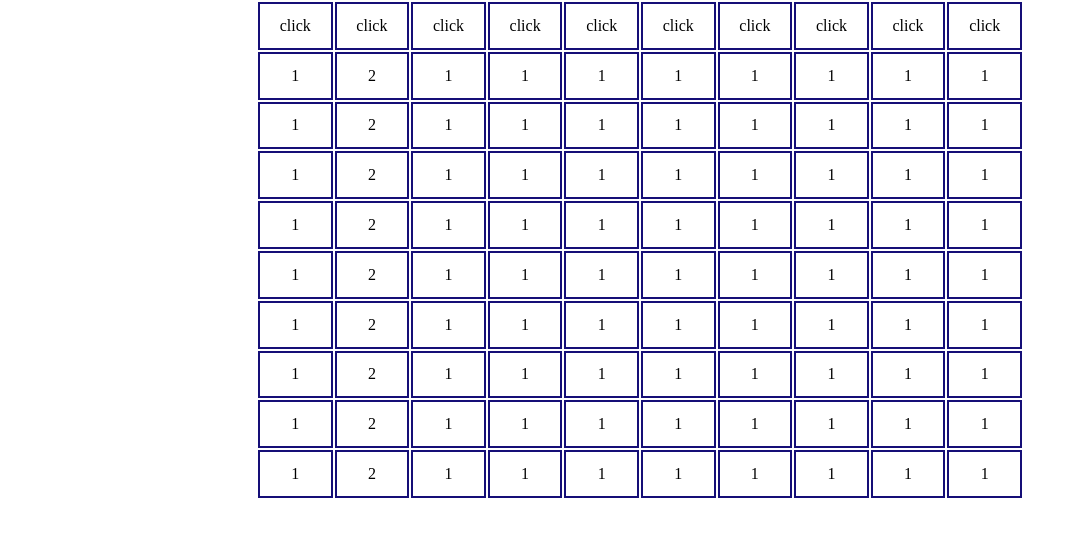
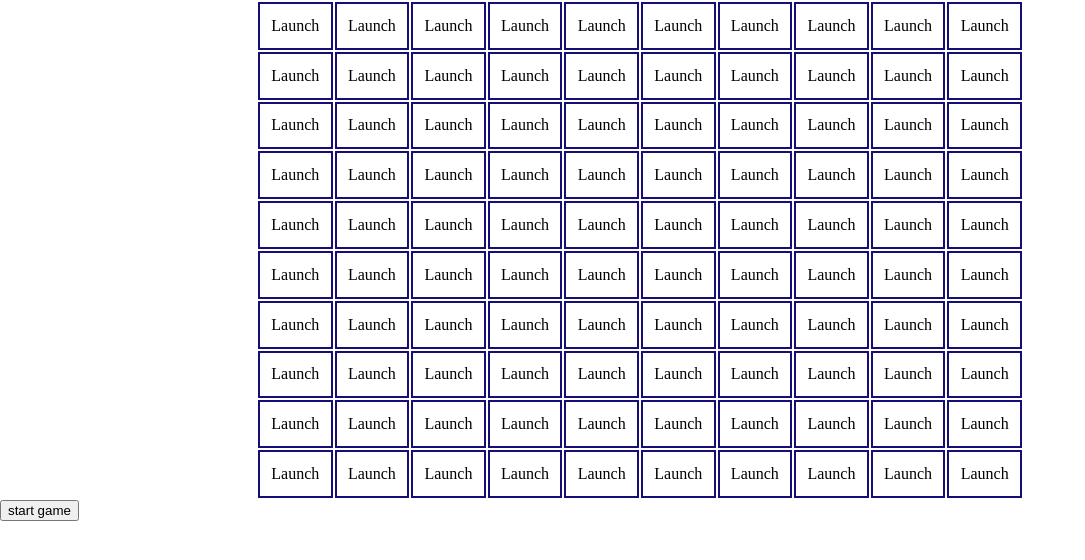
Before and after one commit to yij793/battleship, a website: page public/index.html in a window 1280 px wide. Shown: the whole page, without its empty margins (0-1085 px from the left). Drawn offline with nearby package versions, Linux system fonts and the light colour scheme.

Commit message:
change innerHTML to lanuch

```diff
--- a/public/index.html
+++ b/public/index.html
@@ -13,146 +13,127 @@
     <main id='playGround'>
         <table>
             <tr>
-                <td>
-                    <div>click</div>
-                </td>
-                <td>
-                    <div>click</div>
-                </td>
-                <td>
-                    <div>click</div>
-                </td>
-                <td>
-                    <div>click</div>
-                </td>
-                <td>
-                    <div>click</div>
-                </td>
-                <td>
-                    <div>click</div>
-                </td>
-                <td>
-                    <div>click</div>
-                </td>
-                <td>
-                    <div>click</div>
-                </td>
-                <td>
-                    <div>click</div>
-                </td>
-                <td>
-                    <div>click</div>
-                </td>
+                <td>Launch</td>
+                <td>Launch</td>
+                <td>Launch</td>
+                <td>Launch</td>
+                <td>Launch</td>
+                <td>Launch</td>
+                <td>Launch</td>
+                <td>Launch</td>
+                <td>Launch</td>
+                <td>Launch</td>
             </tr>
             <tr>
-                <td>1</td>
-                <td>2</td>
-                <td>1</td>
-                <td>1</td>
-                <td>1</td>
-                <td>1</td>
-                <td>1</td>
-                <td>1</td>
-                <td>1</td>
-                <td>1</td>
+                <td>Launch</td>
+                <td>Launch</td>
+                <td>Launch</td>
+                <td>Launch</td>
+                <td>Launch</td>
+                <td>Launch</td>
+                <td>Launch</td>
+                <td>Launch</td>
+                <td>Launch</td>
+                <td>Launch</td>
             </tr>
             <tr>
-                <td>1</td>
-                <td>2</td>
-                <td>1</td>
-                <td>1</td>
-                <td>1</td>
-                <td>1</td>
-                <td>1</td>
-                <td>1</td>
-                <td>1</td>
-                <td>1</td>
+                <td>Launch</td>
+                <td>Launch</td>
+                <td>Launch</td>
+                <td>Launch</td>
+                <td>Launch</td>
+                <td>Launch</td>
+                <td>Launch</td>
+                <td>Launch</td>
+                <td>Launch</td>
+                <td>Launch</td>
             </tr>
             <tr>
-                <td>1</td>
-                <td>2</td>
-                <td>1</td>
-                <td>1</td>
-                <td>1</td>
-                <td>1</td>
-                <td>1</td>
-                <td>1</td>
-                <td>1</td>
-                <td>1</td>
+                <td>Launch</td>
+                <td>Launch</td>
+                <td>Launch</td>
+                <td>Launch</td>
+                <td>Launch</td>
+                <td>Launch</td>
+                <td>Launch</td>
+                <td>Launch</td>
+                <td>Launch</td>
+                <td>Launch</td>
             </tr>
             <tr>
-                <td>1</td>
-                <td>2</td>
-                <td>1</td>
-                <td>1</td>
-                <td>1</td>
-                <td>1</td>
-                <td>1</td>
-                <td>1</td>
-                <td>1</td>
-                <td>1</td>
+                <td>Launch</td>
+                <td>Launch</td>
+                <td>Launch</td>
+                <td>Launch</td>
+                <td>Launch</td>
+                <td>Launch</td>
+                <td>Launch</td>
+                <td>Launch</td>
+                <td>Launch</td>
+                <td>Launch</td>
             </tr>
             <tr>
-                <td>1</td>
-                <td>2</td>
-                <td>1</td>
-                <td>1</td>
-                <td>1</td>
-                <td>1</td>
-                <td>1</td>
-                <td>1</td>
-                <td>1</td>
-                <td>1</td>
+                <td>Launch</td>
+                <td>Launch</td>
+                <td>Launch</td>
+                <td>Launch</td>
+                <td>Launch</td>
+                <td>Launch</td>
+                <td>Launch</td>
+                <td>Launch</td>
+                <td>Launch</td>
+                <td>Launch</td>
             </tr>
             <tr>
-                <td>1</td>
-                <td>2</td>
-                <td>1</td>
-                <td>1</td>
-                <td>1</td>
-                <td>1</td>
-                <td>1</td>
-                <td>1</td>
-                <td>1</td>
-                <td>1</td>
+                <td>Launch</td>
+                <td>Launch</td>
+                <td>Launch</td>
+                <td>Launch</td>
+                <td>Launch</td>
+                <td>Launch</td>
+                <td>Launch</td>
+                <td>Launch</td>
+                <td>Launch</td>
+                <td>Launch</td>
             </tr>
             <tr>
-                <td>1</td>
-                <td>2</td>
-                <td>1</td>
-                <td>1</td>
-                <td>1</td>
-                <td>1</td>
-                <td>1</td>
-                <td>1</td>
-                <td>1</td>
-                <td>1</td>
+                <td>Launch</td>
+                <td>Launch</td>
+                <td>Launch</td>
+                <td>Launch</td>
+                <td>Launch</td>
+                <td>Launch</td>
+                <td>Launch</td>
+                <td>Launch</td>
+                <td>Launch</td>
+                <td>Launch</td>
             </tr>
             <tr>
-                <td>1</td>
-                <td>2</td>
-                <td>1</td>
-                <td>1</td>
-                <td>1</td>
-                <td>1</td>
-                <td>1</td>
-                <td>1</td>
-                <td>1</td>
-                <td>1</td>
+                <td>Launch</td>
+                <td>Launch</td>
+                <td>Launch</td>
+                <td>Launch</td>
+                <td>Launch</td>
+                <td>Launch</td>
+                <td>Launch</td>
+                <td>Launch</td>
+                <td>Launch</td>
+                <td>Launch</td>
             </tr>
             <tr>
-                <td>1</td>
-                <td>2</td>
-                <td>1</td>
-                <td>1</td>
-                <td>1</td>
-                <td>1</td>
-                <td>1</td>
-                <td>1</td>
-                <td>1</td>
-                <td>1</td>
+                <td>Launch</td>
+                <td>Launch</td>
+                <td>Launch</td>
+                <td>Launch</td>
+                <td>Launch</td>
+                <td>Launch</td>
+                <td>Launch</td>
+                <td>Launch</td>
+                <td>Launch</td>
+                <td>Launch</td>
             </tr>
         </table>
+        <button id='start'>start game</button>
     </main>
 </body>
 <script>
```
